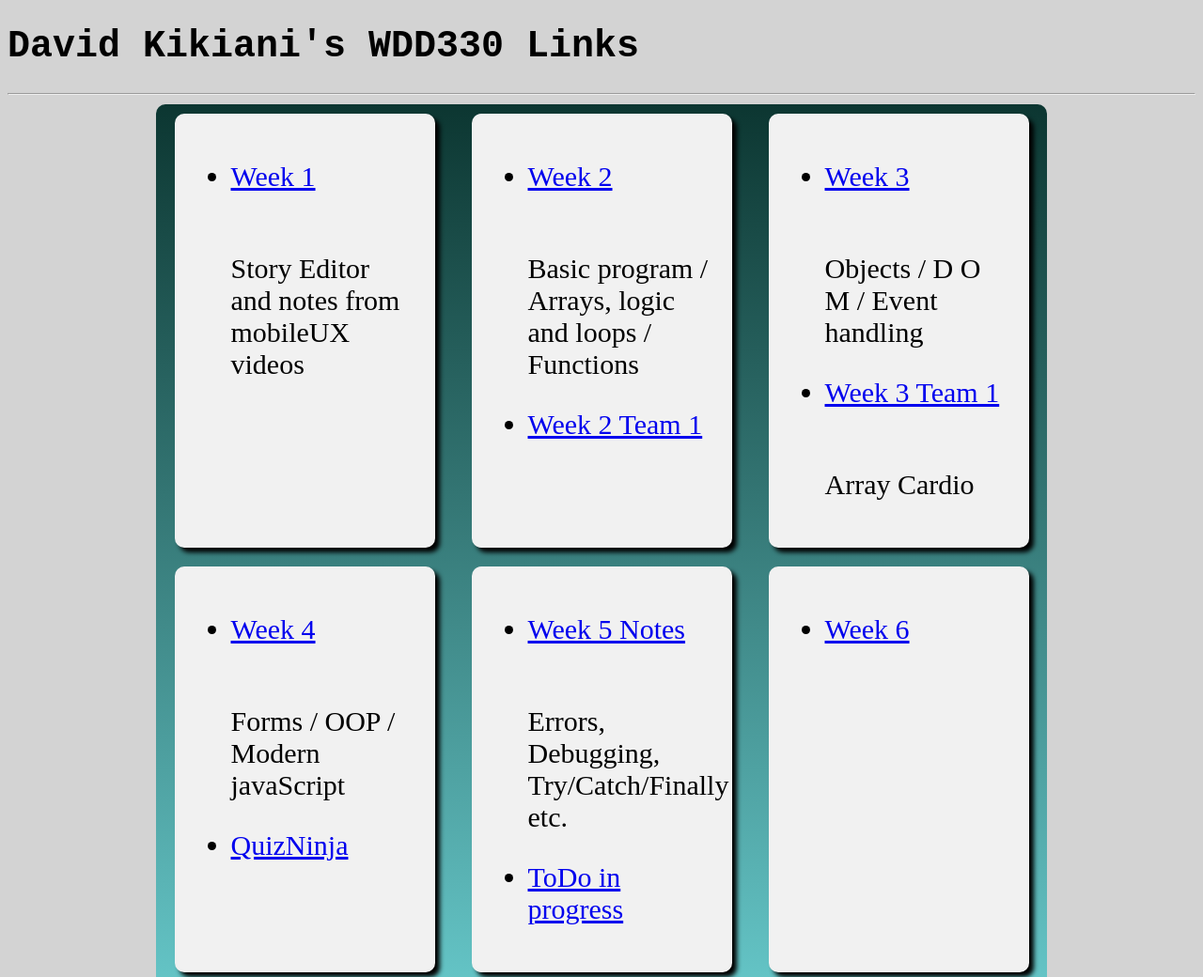
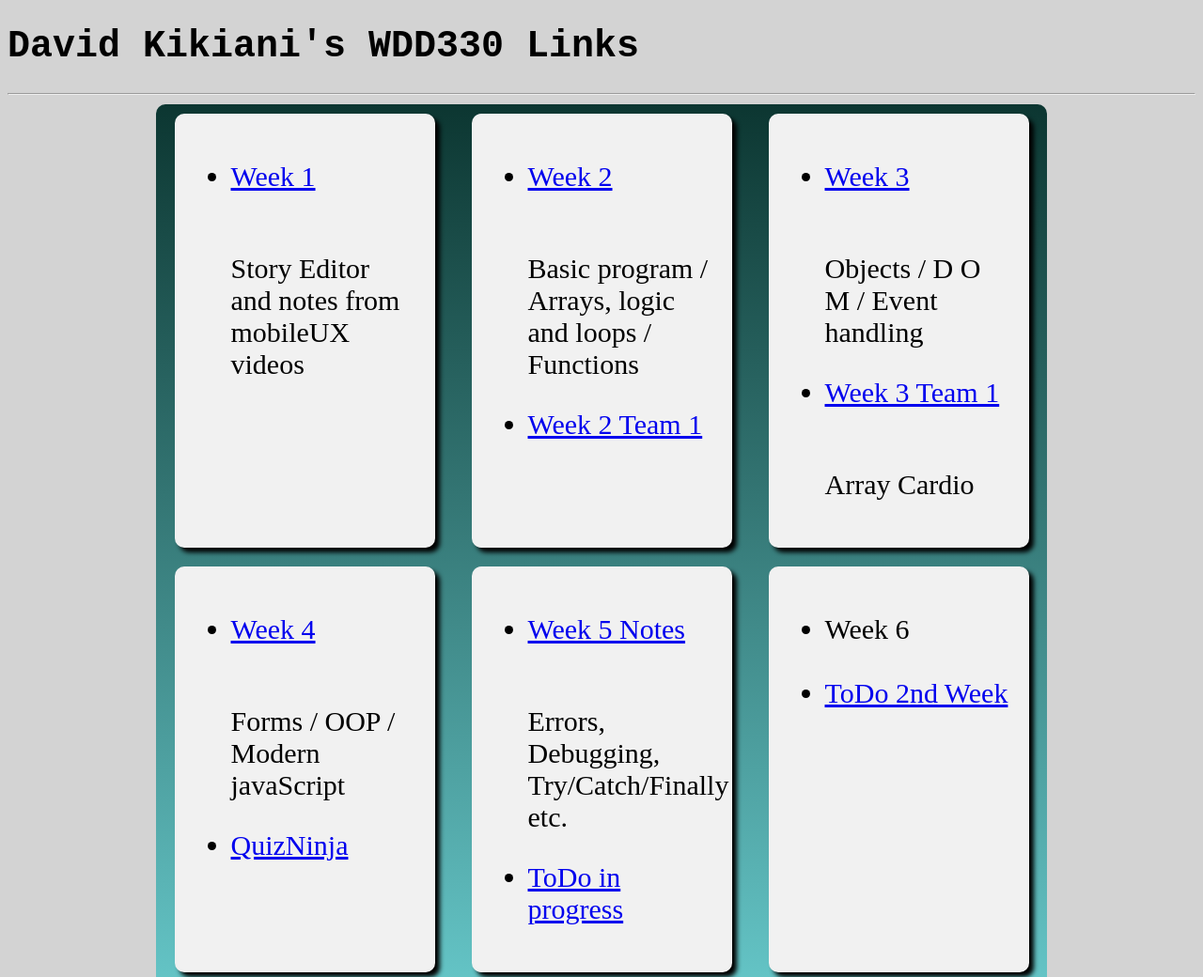
Before and after one commit to DavidKikiani/wdd330, a plain HTML site: page index.html in a window 1280 px wide. Shown: the top 1040 px of the page at 94% size. Drawn offline with Linux system fonts and the light colour scheme.

Commit message:
Week 6 assignment

```diff
--- a/index.html
+++ b/index.html
@@ -63,9 +63,11 @@
 
         <div id="wk6">
             <ul>
-                <li><a href="week6/week06.html">Week 6</a></li>
+                <li>Week 6</a></li><br>
+                <li><a href="week5/todo.html">ToDo 2nd Week</a></li>
             </ul>
         </div>
+
         <div id="wk7">
             <ul>
                 <li><a href="week7/week7.html">Week 7</a></li>
```
